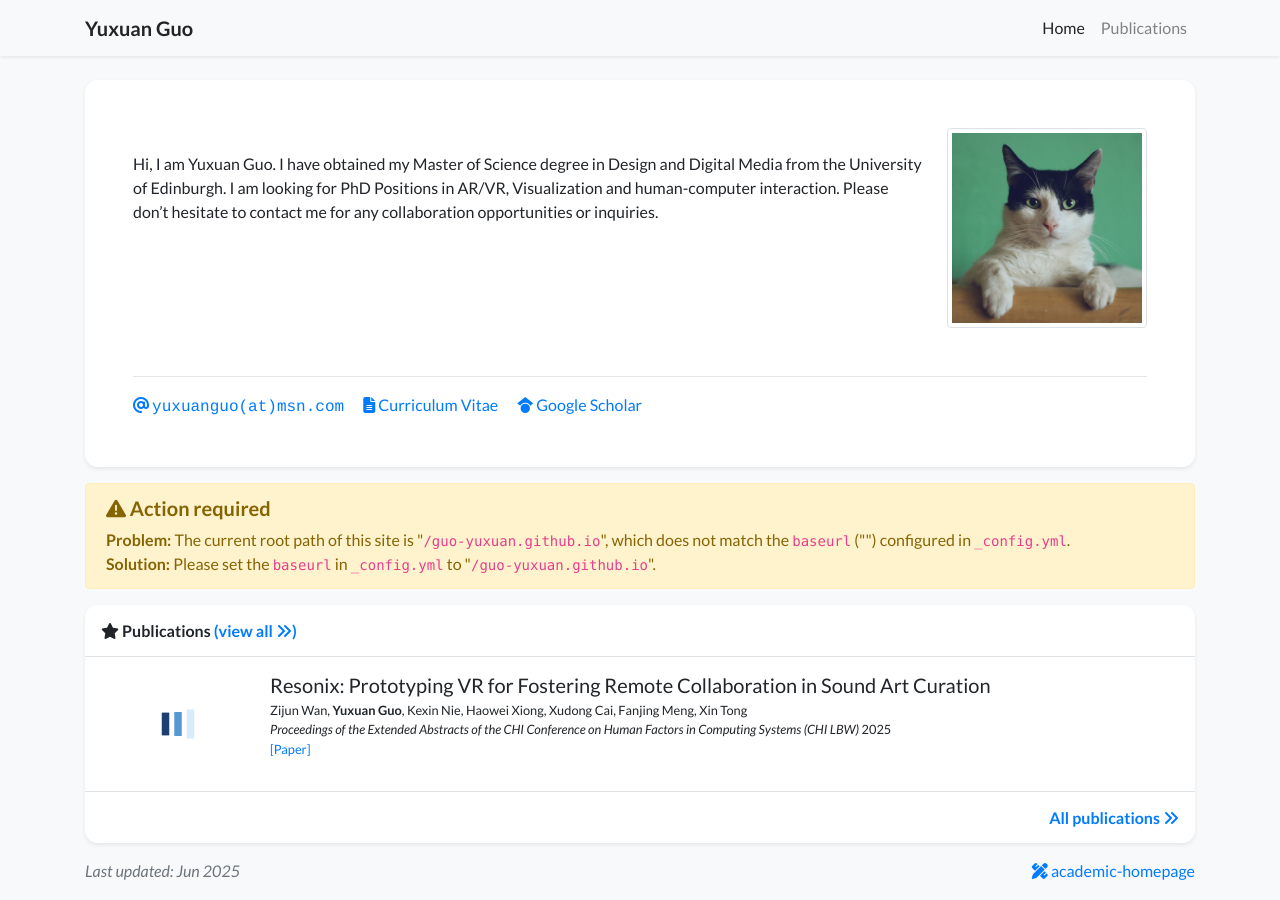
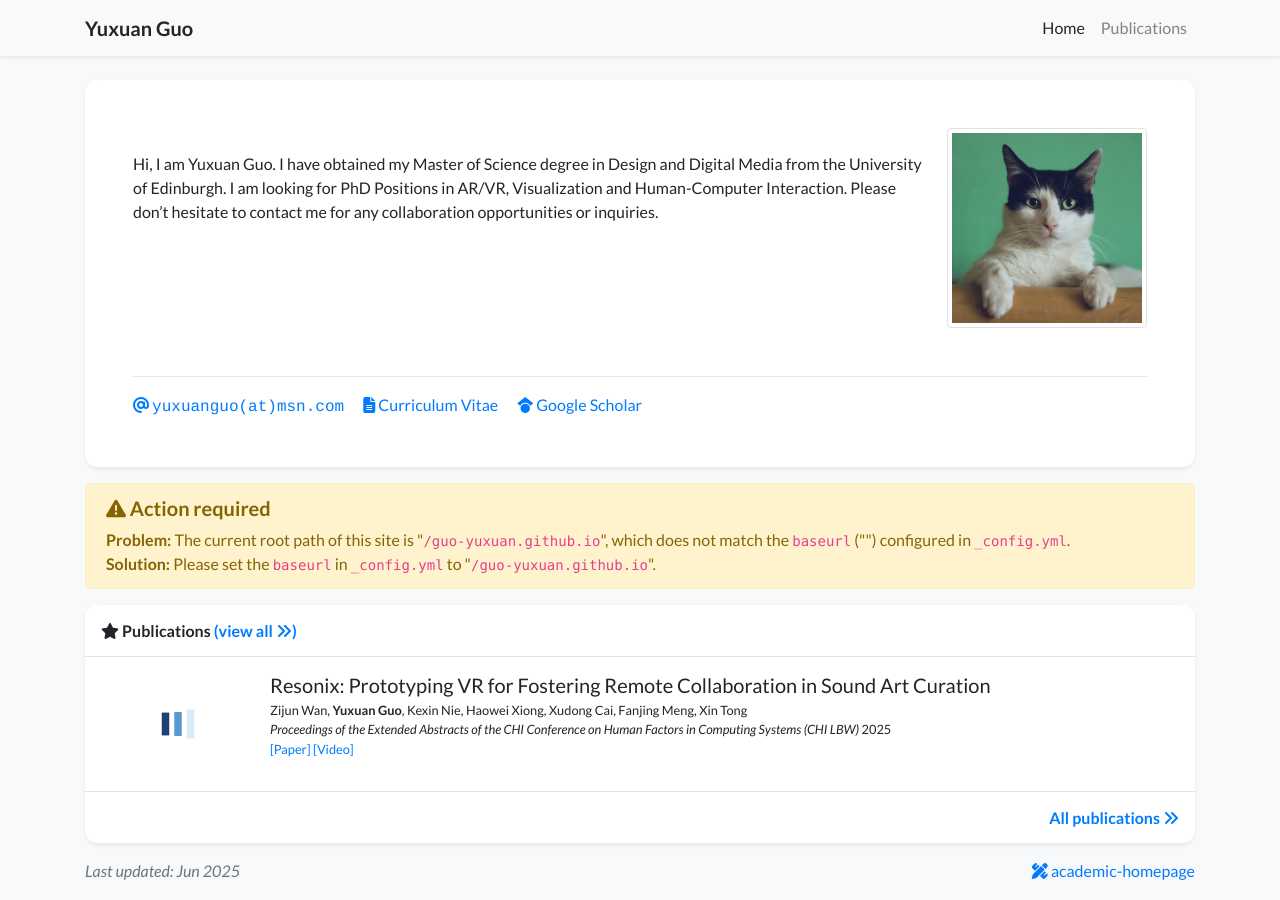
Before and after one commit to guo-yuxuan/guo-yuxuan.github.io, a Jekyll site: the page built from index.html, in a window 1280 px wide. Built offline with Jekyll 4.4.1, drawn with Linux system fonts in a browser that asks for light colours; nearby versions of some CDN libraries; a style sheet for code colours, icons or effects is not loaded.

```diff
--- a/_data/profile.yml
+++ b/_data/profile.yml
@@ -23,7 +23,7 @@ short_bio_text_justify: false
 short_bio: >-
   <p>
     Hi, I am Yuxuan Guo. I have obtained my Master of Science degree in Design and Digital Media from the University of Edinburgh.
-    I am looking for PhD Positions in AR/VR, Visualization and human-computer interaction.
+    I am looking for PhD Positions in AR/VR, Visualization and Human-Computer Interaction.
     Please don’t hesitate to contact me for any collaboration opportunities or inquiries.
   </p>
 
```
Also changed, not shown: _publications/2025/25_CHI_Resonix.md (+3 -2 lines), assets/images/covers/25_CHI_Resonix.png (added), 1 other file.
